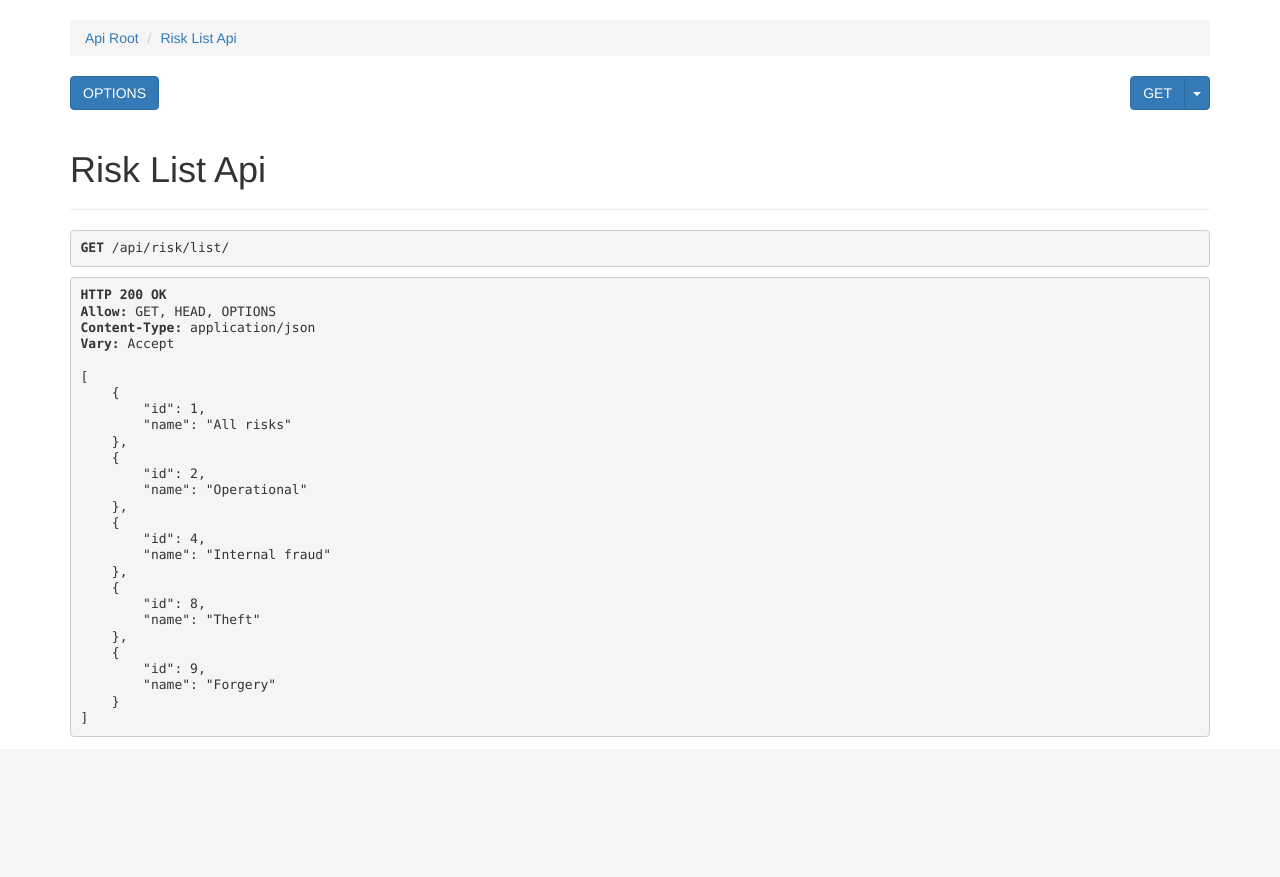
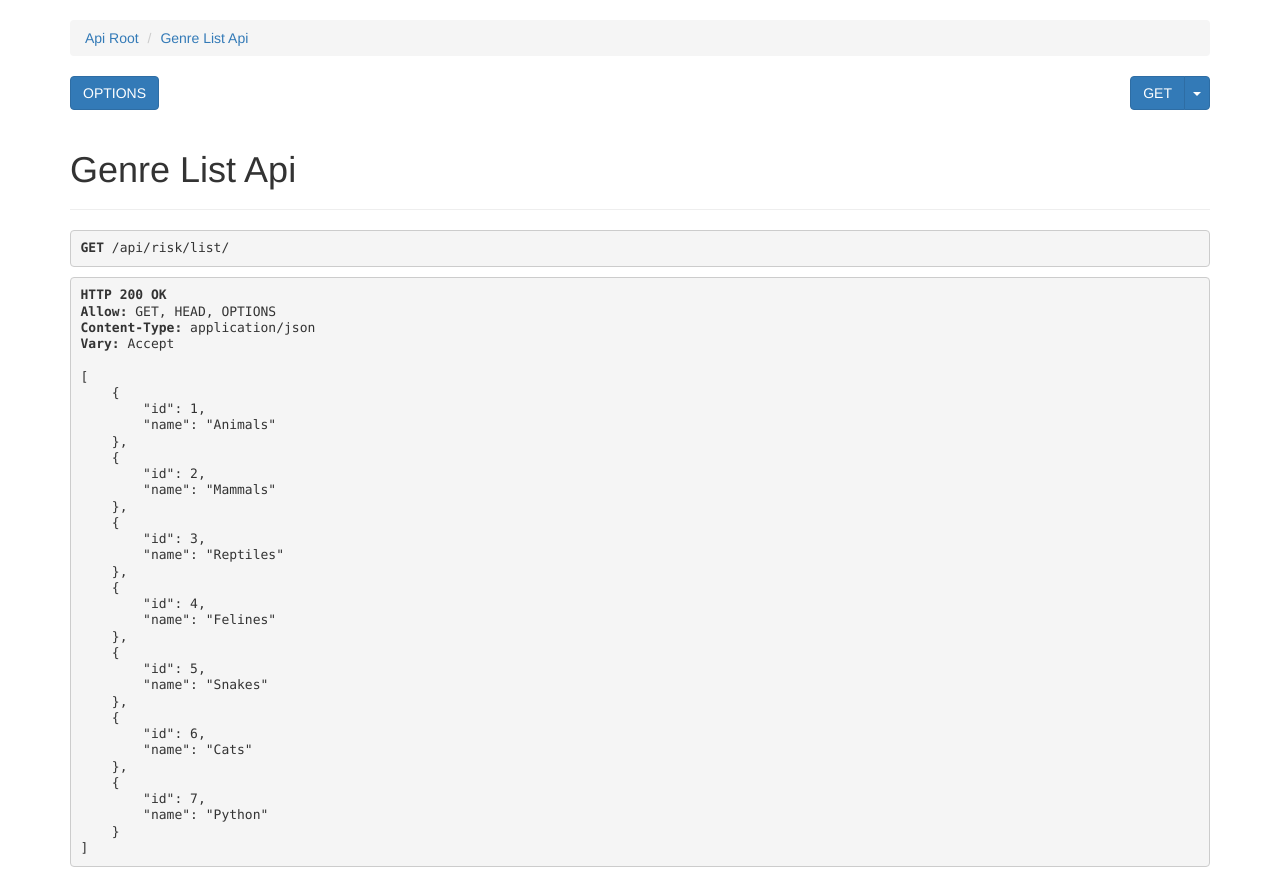
Before and after one commit to elcolie/mpttjson, a Django app: page /api/risk/list/ in a window 1280 px wide. Shown: the part 51-928 px from the top of the page. Before the commit the page ends 788 px from the top, so only its background shows below. Run offline with Django 3.2, Linux system fonts and the light colour scheme; data comes from the database, SQL or seed files in the repository; both versions use the stored data as it was after the commit; parts of the project's set-up code (start-up, migrations or seed data) failed here and were passed over; some libraries are stand-ins or nearby versions.

Commit message:
removed risk list

```diff
--- a/risk/api/serializers.py
+++ b/risk/api/serializers.py
@@ -93,12 +93,6 @@ class TreeSerializer(serializers.Serializer):
 
 #  Simple list -----------------------------------------
 
-class RiskSerializer(ModelSerializer):
-    class Meta:
-        model = Risk
-        fields = ['id', 'name']
-
-
 class GenreSerializer(ModelSerializer):
     class Meta:
         model = Genre
--- a/risk/api/urls.py
+++ b/risk/api/urls.py
@@ -7,7 +7,6 @@ from django.contrib import admin
 from .views import (
     NestedSerializer,
     TreeListAPIView,
-    RiskListAPIView,
     GenreListAPIView,
     Nested2Serializer,
     )
@@ -28,10 +27,7 @@ urlpatterns = [
     url(r'^tree/$', TreeListAPIView.as_view(), name='tree'),
 
     #Simple list
-    url(r'^list/$', RiskListAPIView.as_view(), name='list'),
-
-    #Simple list
-    url(r'^list2/$', GenreListAPIView.as_view(), name='list2'),
+    url(r'^list/$', GenreListAPIView.as_view(), name='list'),
 
 
     ]
--- a/risk/api/views.py
+++ b/risk/api/views.py
@@ -1,5 +1,6 @@
 from rest_framework.generics import ListAPIView, RetrieveAPIView
-from .serializers import RootSerializer, RiskSerializer, GenreSerializer, TreeSerializer, Root2Serializer
+from .serializers import RootSerializer,  GenreSerializer, TreeSerializer, Root2Serializer
+#from .serializers import RiskSerializer
 
 from risk.models import Risk
 from risk.models import Category
@@ -13,7 +14,6 @@ from mptt.utils import get_cached_trees
 # Nested serializer example
 class NestedSerializer(ListAPIView):
     serializer_class = RootSerializer
-    #queryset = Category.objects.all()                      #this doesn't work
     #queryset = Category.objects.filter(level=0)            #this works
     queryset = get_cached_trees(Category.objects.all())     #this also works
 
@@ -21,7 +21,6 @@ class NestedSerializer(ListAPIView):
 # Nested serializer example 2
 class Nested2Serializer(ListAPIView):
     serializer_class = Root2Serializer
-    #queryset = Risk.objects.all()                      #this doesn't work
     #queryset = Risk.objects.filter(level=0)            #this works
     queryset = get_cached_trees(Risk.objects.all())     #this also works
 
@@ -29,15 +28,9 @@ class Nested2Serializer(ListAPIView):
 # Risk tree (using the recursive package)
 class TreeListAPIView(ListAPIView):
     serializer_class = TreeSerializer
-    #queryset = Risk.objects.all()                       #this doesn't work
     queryset = Risk.objects.filter(level=0)              #this works
     #queryset = get_cached_trees(Risk.objects.all())     #this also works
 
-
-# Risk list (using nested serializer)
-class RiskListAPIView(ListAPIView):
-    serializer_class = RiskSerializer
-    queryset = Risk.objects.all()
 
 # Genre list (using nested serializer)
 class GenreListAPIView(ListAPIView):
--- a/risk/forms.py
+++ b/risk/forms.py
@@ -16,6 +16,7 @@ class GenreCreateForm(ModelForm):
             'id',
             'name',
             'parent',
+            'slug',
         ]
 
 
--- a/risk/models.py
+++ b/risk/models.py
@@ -8,12 +8,15 @@ from django.urls import reverse
 from time import process_time
 from mptt.templatetags.mptt_tags import cache_tree_children, tree_item_iterator, drilldown_tree_for_node
 
+#from autoslug import AutoSlugField
 
 
 class Genre(MPTTModel):
     name = models.CharField(max_length=50, unique=True)
     parent = TreeForeignKey('self', null=True, blank=True, related_name='children', db_index=True,
                             on_delete=models.CASCADE)
+    slug = models.SlugField(blank=True, unique=True, db_index=True)
+#    slug = AutoSlugField(populate_from='name')
 
     class MPTTMeta:
         order_insertion_by = ['name']
--- a/templates/home.html
+++ b/templates/home.html
@@ -35,10 +35,9 @@
     REST API:
 
     <br>
-    <a href="{% url 'risk:list2' %}">Simple list (Genre)</a>
+    <a href="{% url 'risk:list' %}">Simple list (Genre)</a>
     <br>
-    <a href="{% url 'risk:list' %}">Simple list (Risk)</a>
-    <br>
+
     <a href="{% url 'risk:nested' %}">Nested serializer (Category)</a>
     <br>
     <a href="{% url 'risk:nested2' %}">Nested serializer 2 (Risk)</a>
```
Also changed, not shown: db.sqlite3, risk/migrations/0006_genre_slug.py (added).
